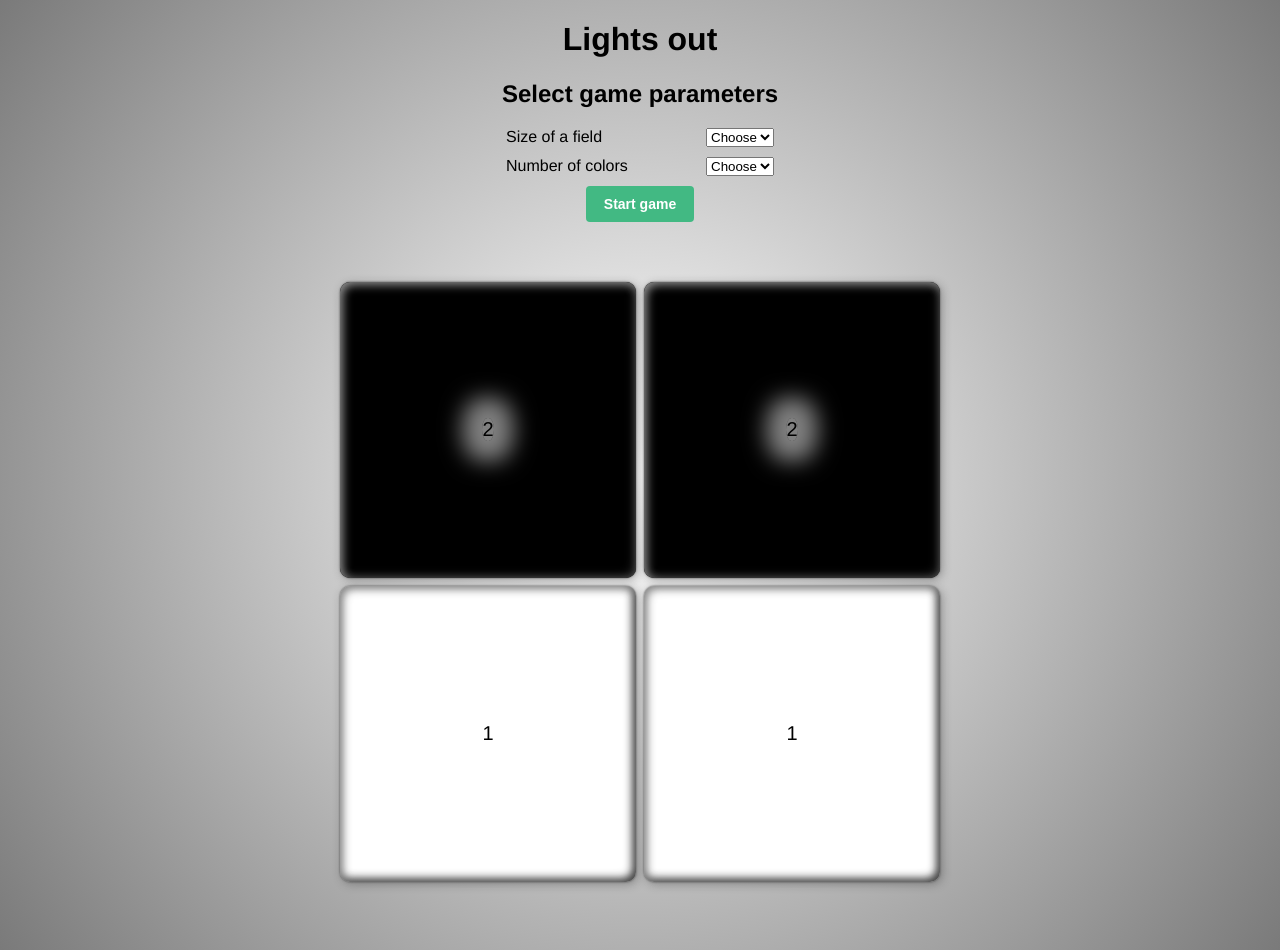
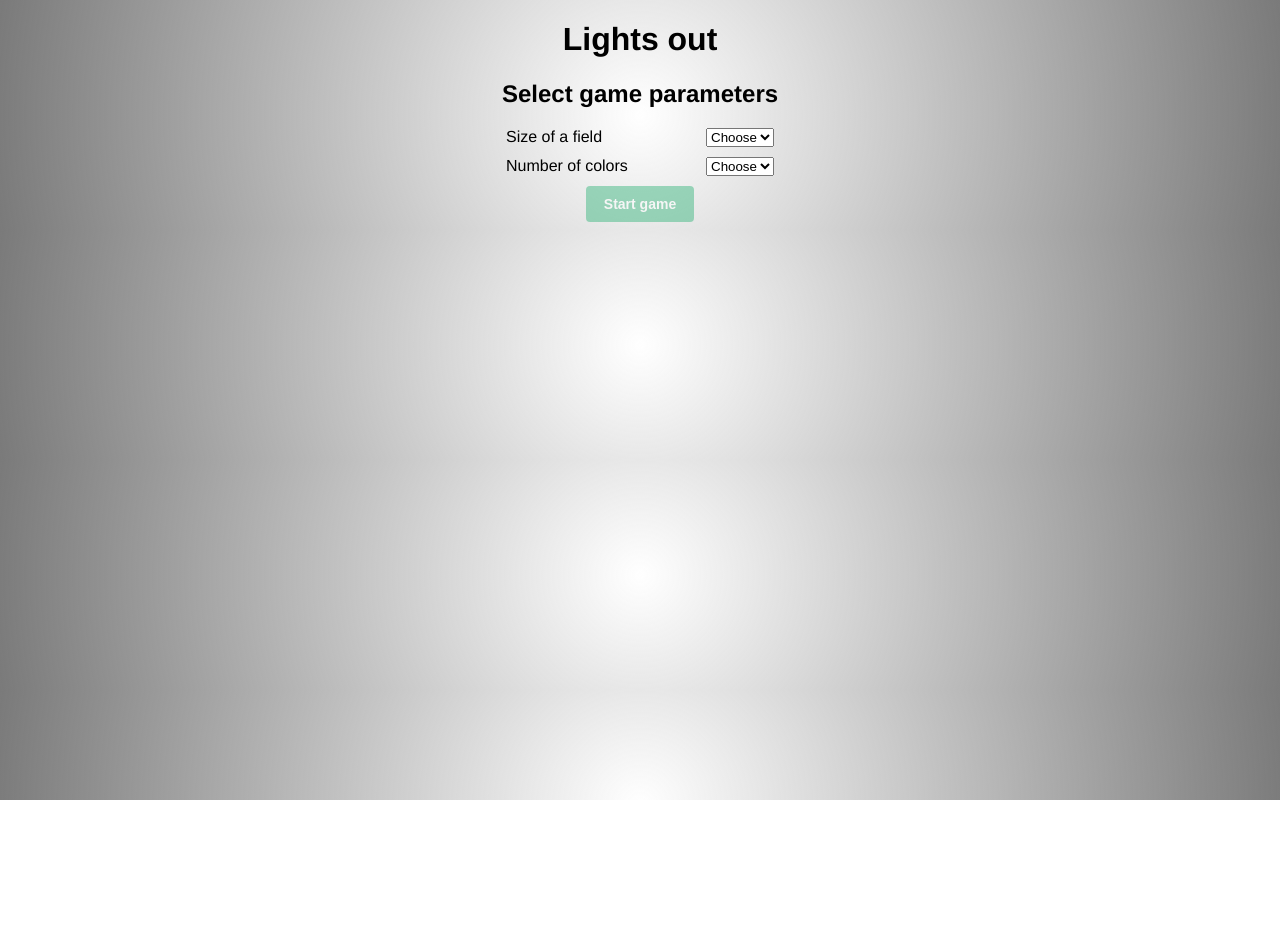
Before and after one commit to martinmatejovsky/lights-out-vue3-typescript, a Vue app: page / in a window 1280 px wide. After the commit the page ends 800 px from the top, so only its background shows below. Built offline with nearby package versions, Linux system fonts and the light colour scheme.

Commit message:
setting and starting a new game

```diff
--- a/src/components/LightsOut.vue
+++ b/src/components/LightsOut.vue
@@ -27,14 +27,12 @@ export default defineComponent({
   name: "LightsOut",
   props: {
     grid: {
-      required: false,
+      required: true,
       type: Number,
-      default: 2, // TODO - no defaults
     },
     colors: {
-      required: false,
+      required: true,
       type: Number,
-      default: 2, // TODO - no defaults
     },
   },
   data: function () {
--- a/src/components/VueButton.vue
+++ b/src/components/VueButton.vue
@@ -1,6 +1,9 @@
 <template>
   <div class="c-vue-button">
-    <button :class="['vue-button-button', componentClasses]">
+    <button
+      :class="['vue-button-button', componentClasses]"
+      :disabled="disabled"
+    >
       <slot></slot>
     </button>
   </div>
@@ -17,6 +20,11 @@ export default defineComponent({
       type: String,
       default: "button",
     },
+    disabled: {
+      required: false,
+      type: Boolean,
+      default: false,
+    },
   },
   computed: {
     componentClasses(): string {
--- a/src/styles/components/_vue-button.scss
+++ b/src/styles/components/_vue-button.scss
@@ -6,6 +6,11 @@
     font-size: $font-size-small;
     font-weight: bold;
     cursor: pointer;
+
+    &:disabled {
+      opacity: 0.5;
+      cursor: not-allowed;
+    }
 
     &.is-button {
       background-color: $color-button-background-default;
--- a/src/views/LightsOutGameView.vue
+++ b/src/views/LightsOutGameView.vue
@@ -1,9 +1,9 @@
 <template>
   <div class="game-view">
     <h1>Lights out</h1>
-    <h2>Select game parameters</h2>
 
-    <div class="game-view-settings">
+    <div v-if="state === gameStates.new" class="game-view-settings">
+      <h2>Select game parameters</h2>
       <VueSelect name="grid" :options="gridOptions" @select="updateGrid"
         >Size of a field</VueSelect
       >
@@ -14,7 +14,7 @@
         >Start game</VueButton
       >
     </div>
-    <div class="game-view-game-container">
+    <div v-if="state !== gameStates.new" class="game-view-game-container">
       <transition name="fade">
         <div v-if="state === gameStates.won" class="game-view-victory">
           <h2>Congratulations!</h2>
@@ -22,7 +22,11 @@
           <VueButton type="button" @click="clearGame">Play again</VueButton>
         </div>
       </transition>
-      <LightsOut @lightsOutWin="setGameStateWin" />
+      <LightsOut
+        :grid="grid"
+        :colors="colors"
+        @lightsOutWin="setGameStateWin"
+      />
     </div>
   </div>
 </template>
@@ -63,6 +67,8 @@ export default defineComponent({
   },
   methods: {
     clearGame(): void {
+      this.grid = null;
+      this.colors = null;
       this.state = gameStates.new;
     },
     setGameStateWin(): void {
```
